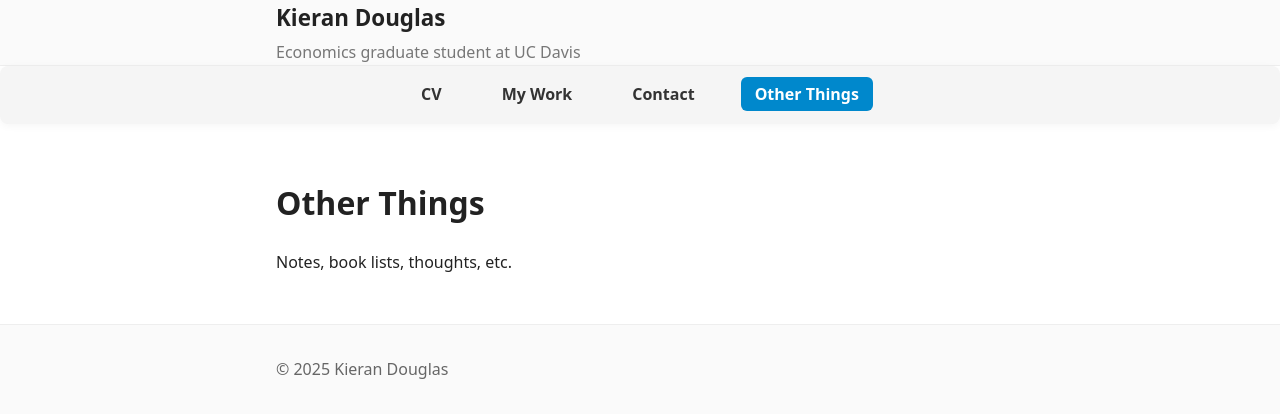
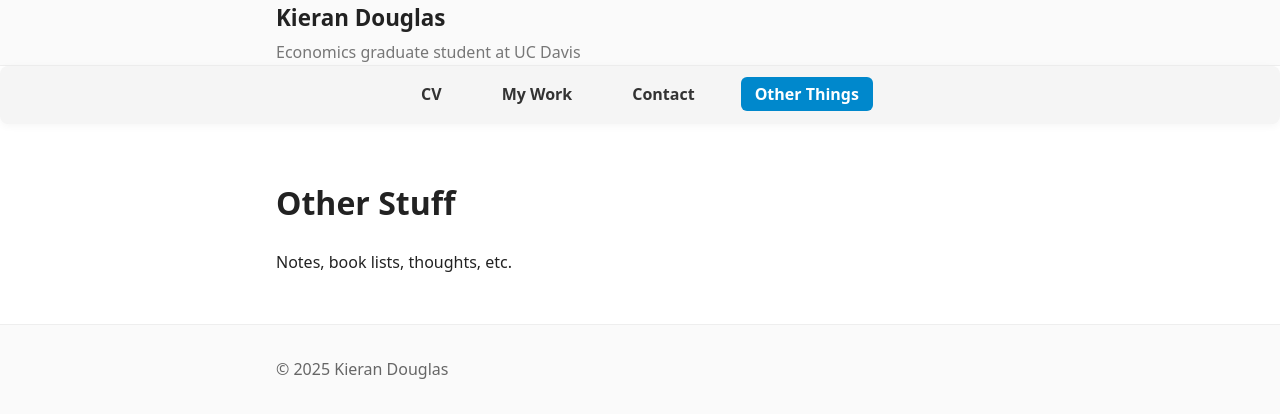
Before and after one commit to KieranCDouglas/kierancdouglas.github.io, a Jekyll site: the page built from other-things.md, in a window 1280 px wide. Shown: the top 418 px of the page. Built offline with Jekyll 4.4.1, drawn with Linux system fonts in a browser that asks for light colours.

Commit message:
Update other-things.md

```diff
--- a/other-things.md
+++ b/other-things.md
@@ -4,5 +4,5 @@ title: Other Things
 permalink: /other-things/
 ---
 
-# Other Things
+# Other Stuff
 <p>Notes, book lists, thoughts, etc.</p>
```
